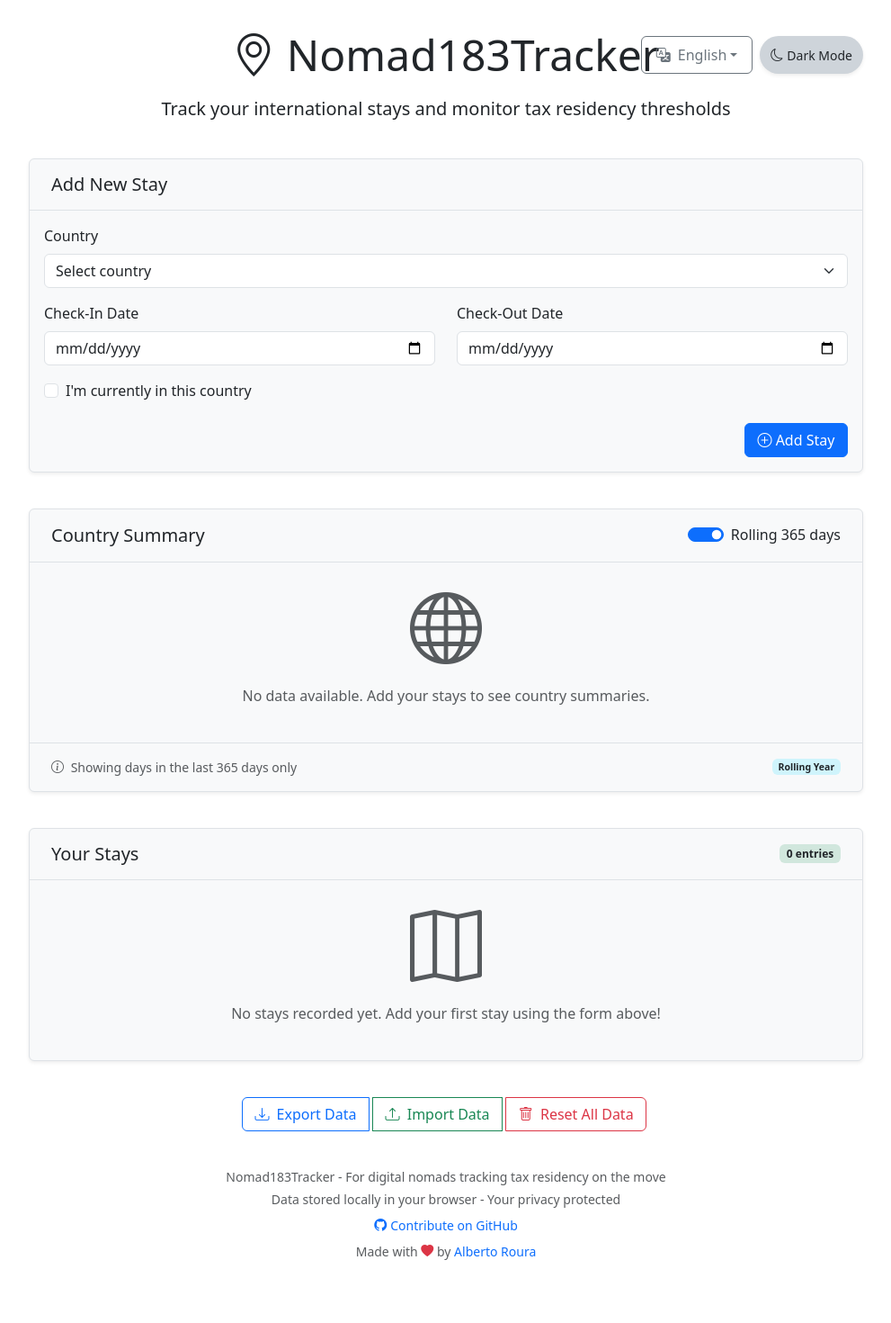
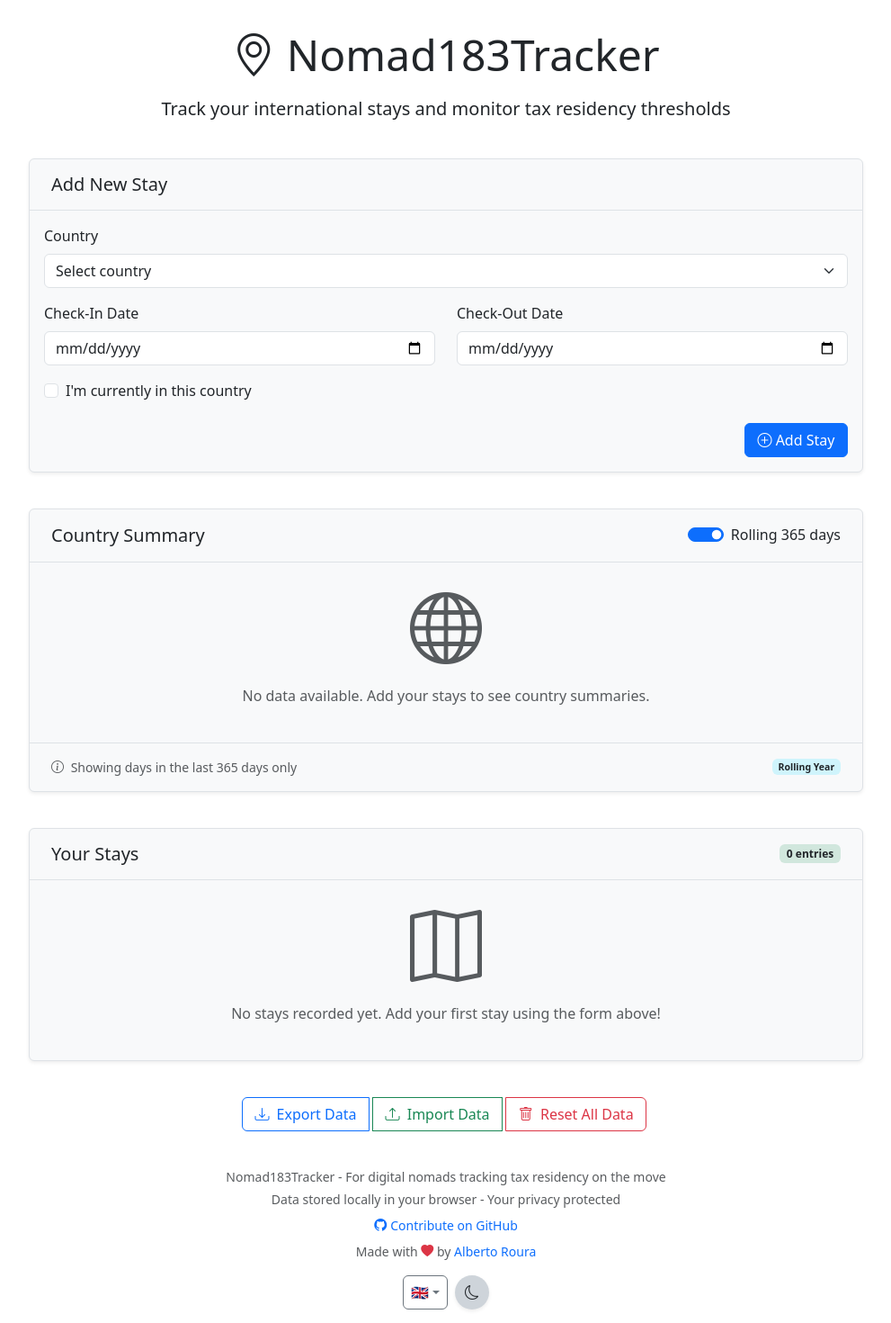
Before and after one commit to rouralberto/nomad183tracker, a Vue app: page / in a window 1280 px wide. Shown: the top 1470 px of the page at 90% size, without its empty margins (144-1135 px from the left). Built offline with nearby package versions, Linux system fonts and the light colour scheme.

Commit message:
Moved theme toggler and language switcher to footer

```diff
--- a/src/App.vue
+++ b/src/App.vue
@@ -245,12 +245,6 @@
 <template>
   <div class="container">
     <header class="section text-center position-relative">
-      <div class="position-absolute top-0 end-0 mt-2 d-flex">
-        <div class="me-2">
-          <LanguageSwitcher :value="locale" @change-language="changeLanguage" />
-        </div>
-        <ThemeToggle />
-      </div>
       <h1 class="display-5 mb-3">
         <i class="bi bi-geo-alt"></i> {{ $t('appName') }}
       </h1>
@@ -317,6 +311,12 @@
         {{ $t('footer.madeWith') }} <i class="bi bi-heart-fill text-danger"></i> {{ $t('footer.by') }}
         <a href="https://albertoroura.com" target="_blank" class="text-decoration-none">Alberto Roura</a>
       </p>
+
+      <!-- Language and Theme Controls -->
+      <div class="d-flex justify-content-center mt-3 gap-2">
+        <LanguageSwitcher :value="locale" @change-language="changeLanguage" />
+        <ThemeToggle />
+      </div>
     </footer>
   </div>
 </template>
--- a/src/components/LanguageSwitcher.vue
+++ b/src/components/LanguageSwitcher.vue
@@ -10,9 +10,9 @@
   data() {
     return {
       languages: [
-        { code: 'en', name: 'English' },
-        { code: 'zh', name: '中文' },
-        { code: 'es', name: 'Español' }
+        { code: 'en', name: 'English', flag: '🇬🇧' },
+        { code: 'zh', name: '中文', flag: '🇨🇳' },
+        { code: 'es', name: 'Español', flag: '🇪🇸' }
       ]
     };
   },
@@ -27,20 +27,20 @@
 <template>
   <div class="dropdown">
     <button
-      class="btn btn-outline-secondary dropdown-toggle px-3 py-2"
+      class="btn btn-outline-secondary dropdown-toggle px-2 language-toggle"
       type="button"
       data-bs-toggle="dropdown"
       aria-expanded="false">
-      <i class="bi bi-translate me-1"></i>
-      {{ languages.find(lang => lang.code === value).name }}
+      {{ languages.find(lang => lang.code === value).flag }}
     </button>
-    <ul class="dropdown-menu dropdown-menu-end">
+    <ul class="dropdown-menu dropdown-menu-end" style="min-width: 40px;">
       <li v-for="lang in languages" :key="lang.code">
         <button
-          class="dropdown-item"
+          class="dropdown-item text-center"
           :class="{ active: lang.code === value }"
-          @click="changeLanguage(lang.code)">
-          {{ lang.name }}
+          @click="changeLanguage(lang.code)"
+          :title="lang.name">
+          {{ lang.flag }}
         </button>
       </li>
     </ul>
@@ -52,4 +52,12 @@
 .dropdown-item:active {
   background-color: var(--bs-secondary);
 }
+
+.language-toggle {
+  height: 38px;
+  padding: 0;
+  display: flex;
+  align-items: center;
+  justify-content: center;
+}
 </style>
--- a/src/components/ThemeToggle.vue
+++ b/src/components/ThemeToggle.vue
@@ -38,12 +38,12 @@
 <template>
   <button
     @click="toggleTheme"
-    class="btn btn-sm rounded-pill shadow-sm theme-toggle text-body"
+    class="btn rounded-circle shadow-sm theme-toggle text-body"
     :class="isDarkMode ? 'btn-light-subtle' : 'btn-dark-subtle'"
-    aria-label="Toggle theme"
+    :aria-label="isDarkMode ? $t('theme.light') : $t('theme.dark')"
+    :title="isDarkMode ? $t('theme.light') : $t('theme.dark')"
   >
     <i class="bi" :class="isDarkMode ? 'bi-sun' : 'bi-moon'"></i>
-    <span class="ms-1 d-none d-sm-inline">{{ isDarkMode ? $t('theme.light') : $t('theme.dark') }}</span>
   </button>
 </template>
 
@@ -51,7 +51,12 @@
 .theme-toggle {
   transition: all 0.3s ease;
   border: none;
-  padding: 0.375rem 0.75rem;
+  width: 38px;
+  height: 38px;
+  padding: 0;
+  display: flex;
+  align-items: center;
+  justify-content: center;
 }
 
 .theme-toggle:hover {
```
